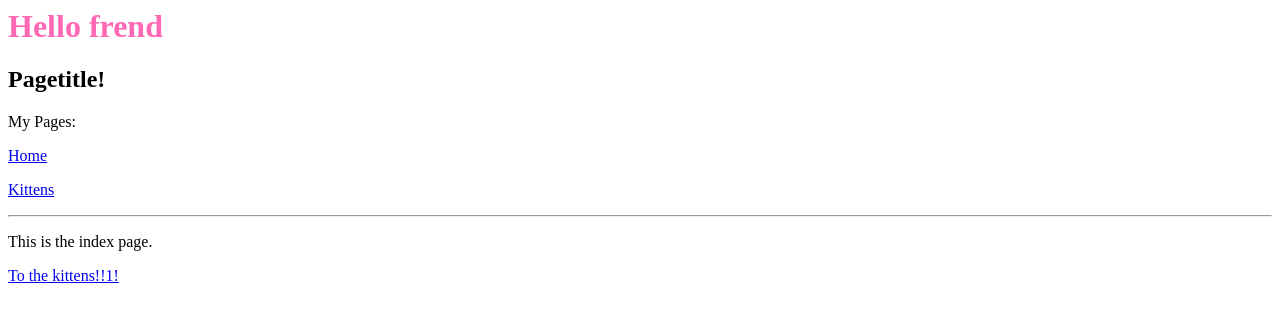
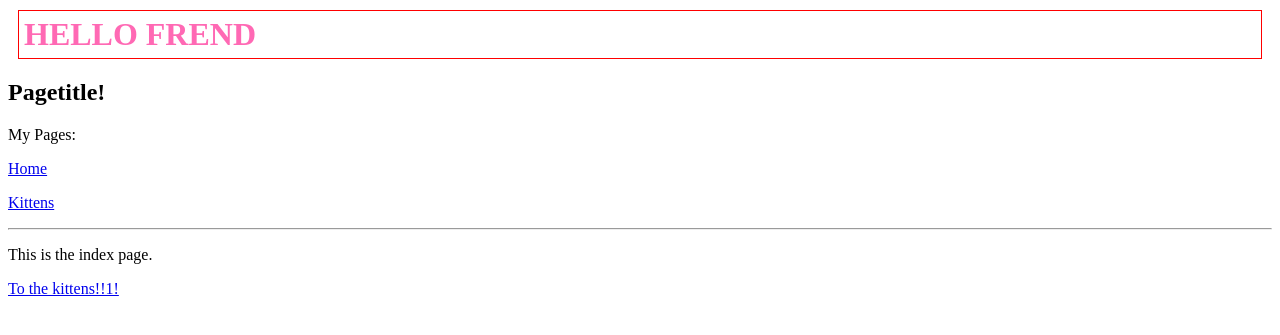
Before and after one commit to Noob-No-1/Zhihao-, a Jekyll site: the page built from index.html, in a window 1280 px wide. Shown: the top 335 px of the page. Built offline with Jekyll 4.4.1, drawn with Linux system fonts in a browser that asks for light colours.

Commit message:
Update style.css

```diff
--- a/css/style.css
+++ b/css/style.css
@@ -1,3 +1,9 @@
 h1 {
   color: hotpink;
+  front-size: 44px;
+  text-transform: uppercase;
+
+  border: 1px solid red;
+  margin: 10px;
+  padding: 5px;
 }
```
